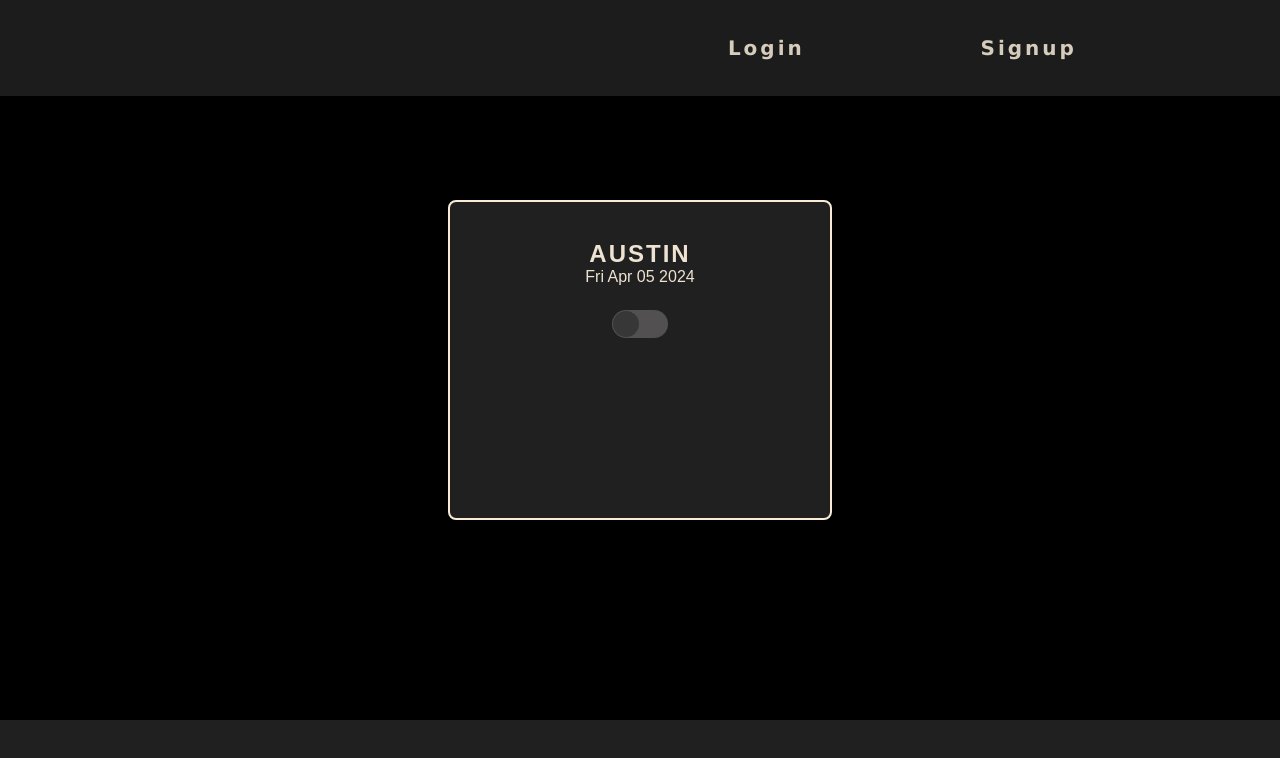
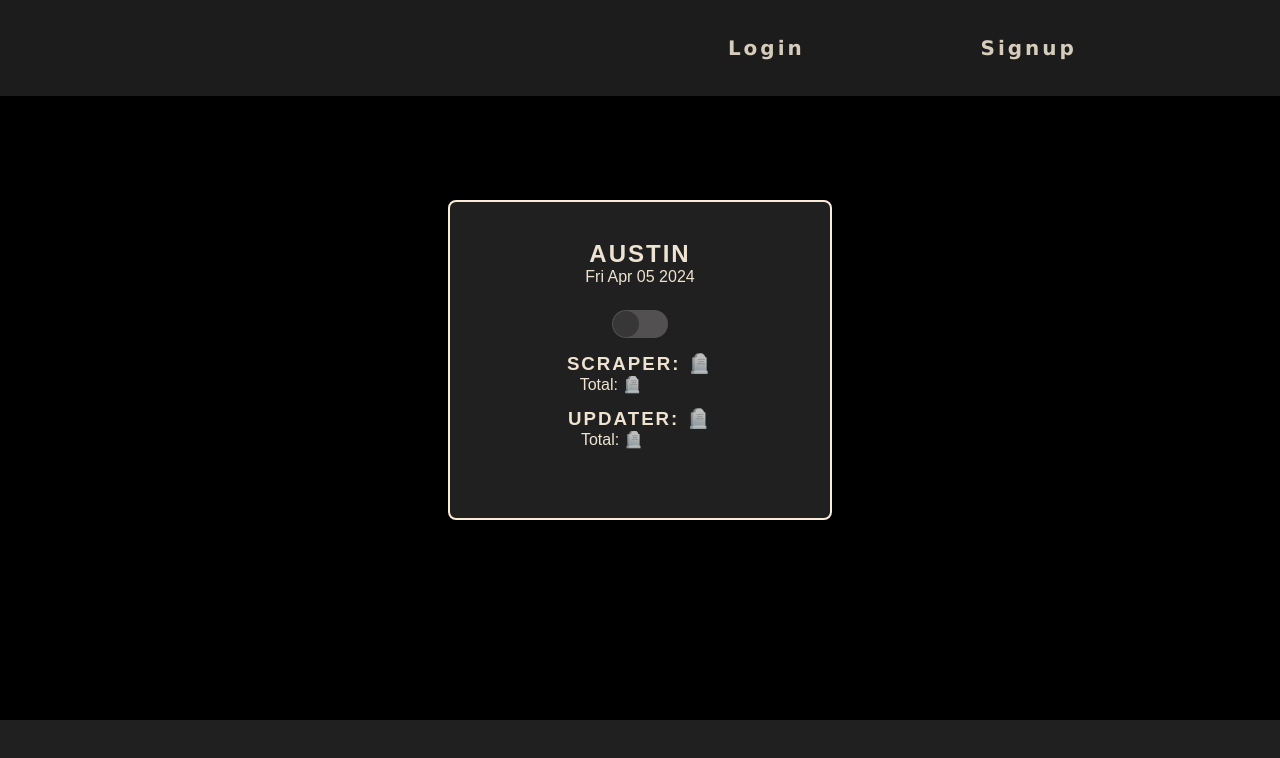
Before and after one commit to BDunham484/antecedent-journey, a React (Create React App) app in the folder client/: page /control in a window 1280 px wide. Shown: the top 758 px of the page. Built offline with nearby package versions, Linux system fonts and the light colour scheme; some icons are missing.

Commit message:
update scrape display

```diff
--- a/client/src/components/DB_Updaters/AustinListDbUpdater/AustinListDbUpdater.jsx
+++ b/client/src/components/DB_Updaters/AustinListDbUpdater/AustinListDbUpdater.jsx
@@ -7,12 +7,14 @@ const AustinListDbUpdater = ({
   concertCount,
   setConcertCount,
   setControlSwitch,
+  setIsUpdaterRunning,
 }) => {
   const [addConcert] = useMutation(ADD_CONCERT);
   const [results, setResults] = useState([]);
 
   const addUpdate = useCallback(
     async (arr) => {
+      setIsUpdaterRunning(true);
       const results = [];
 
       for (let i = 0; i <= arr.length - 1; i++) {
@@ -40,12 +42,10 @@ const AustinListDbUpdater = ({
         if (i === arr.length - 1) {
           setControlSwitch(false);
           setResults(results);
-
-          return results;
         }
       }
     },
-    [addConcert, setControlSwitch, setConcertCount]
+    [addConcert, setControlSwitch, setConcertCount, setIsUpdaterRunning]
   );
 
   useMemo(() => addUpdate(austinScraper), [austinScraper, addUpdate]);
@@ -68,10 +68,11 @@ const AustinListDbUpdater = ({
 
   // printUpdaterResults();
   return (
-    <div className="dbUpdater-wrapper">
-      <h3>UPDATER: ✅</h3>
-      <div className="indent">Total: {concertCount}</div>
-    </div>
+    // <div className="dbUpdater-wrapper">
+    //   <h3>UPDATER: ✅</h3>
+    //   <div className="indent">Total: {concertCount}</div>
+    // </div>
+    <></>
   );
 };
 
--- a/client/src/components/Scrapers/AustinListScraper/AustinListScraper.jsx
+++ b/client/src/components/Scrapers/AustinListScraper/AustinListScraper.jsx
@@ -3,7 +3,15 @@ import { AUSTIN_TX_LIST_SCRAPER } from "../../../utils/queries";
 import { useEffect, useState } from "react";
 import { useQuery } from "@apollo/client";
 
-const AustinListScraper = ({ setControlSwitch, concertCount, setConcertCount }) => {
+const AustinListScraper = ({
+  controlSwitch,
+  setControlSwitch,
+  concertCount,
+  setConcertCount,
+  setIsQueryLoading,
+  setTotalScraped,
+  setIsUpdaterRunning,
+}) => {
   const [austinScraper, setAustinScraper] = useState([]);
   // const [totals, setTotals] = useState([]);
 
@@ -15,29 +23,33 @@ const AustinListScraper = ({ setControlSwitch, concertCount, setConcertCount })
   }
 
   useEffect(() => {
+    if (loading) {
+      setIsQueryLoading(true)
+    }
+
     if (!loading && data) {
       console.log("🥷🥷🥷🥷 data: ", data);
+      setIsQueryLoading(false);
       const concertData = data.getAustinList;
+      // setTotals(concertData.length);
+      setTotalScraped(concertData.length);
       setAustinScraper(concertData);
     }
-  }, [data, loading]);
-
-  // let totalConcerts;
-
-  // if (totals.length > 0) {
-  //   totalConcerts = totals.reduce((total, amount) => total + amount);
-  // }
+  }, [data, loading, setIsQueryLoading, setTotalScraped]);
 
   return (
     <>
       <div>
-        <h3>SCRAPER: ✅</h3>
+        {/* <h3>SCRAPER: {!controlSwitch ? '🪦' : loading ? '⌛...' : '✅'}</h3> */}
+        {/* <h3>SCRAPER: {loading ? '⌛...' : '✅'}</h3> */}
+        {/* <div className="indent">Total: {totals ? totals : '🚫'}</div> */}
         {austinScraper && austinScraper.length > 0 && (
           <AustinListDbUpdater
             austinScraper={austinScraper}
             concertCount={concertCount}
             setConcertCount={setConcertCount}
             setControlSwitch={setControlSwitch}
+            setIsUpdaterRunning={setIsUpdaterRunning}
           />
         )}
       </div>
--- a/client/src/pages/Control.js
+++ b/client/src/pages/Control.js
@@ -1,9 +1,9 @@
 import { useState, useEffect } from "react"
 import { getTodaysDate } from '../utils/helpers';
 import Switch from 'react-switch'
-import AustinScraper from "../components/Scrapers/AustinScraper";
+// import AustinScraper from "../components/Scrapers/AustinScraper";
 import AustinDbCleaner from '../components/DB_Cleaners/AustinDbCleaner'
-import IpProxyRotator from "../components/IpProxyRotator";
+// import IpProxyRotator from "../components/IpProxyRotator";
 import AustinListScraper from "../components/Scrapers/AustinListScraper/AustinListScraper";
 
 
@@ -11,8 +11,11 @@ import AustinListScraper from "../components/Scrapers/AustinListScraper/AustinLi
 const Control = () => {
     const [controlSwitch, setControlSwitch] = useState(false);
     const [concertCount, setConcertCount] = useState(0);
-    const [proxies, setProxies] = useState([]);
-    const [proxyObject, setProxyObject] = useState([]);
+    const [totalScraped, setTotalScraped] = useState(0);
+    const [isQueryLoading, setIsQueryLoading] = useState(false);
+    const [isUpdaterRunning, setIsUpdaterRunning] = useState(false);
+    // const [proxies, setProxies] = useState([]);
+    // const [proxyObject, setProxyObject] = useState([]);
 
     const handleControlSwitch = () => {
         controlSwitch ? setControlSwitch(false) : setControlSwitch(true)
@@ -27,9 +30,6 @@ const Control = () => {
                 <div className={'control-container'}>
                     <h2>AUSTIN</h2>
                     <div className={'control-date'}>{today}</div>
-                    {(!controlSwitch && concertCount > 0) &&
-                        <h3>Last Run: {concertCount}</h3>
-                    }
                     <Switch
                         onChange={handleControlSwitch}
                         checked={controlSwitch}
@@ -52,13 +52,25 @@ const Control = () => {
                             {/* {(Object.values(proxyObject).length > 0) &&
                             <AustinScraper setControlSwitch={setControlSwitch} proxies={proxies} proxyObject={proxyObject} />} */}
                             <AustinListScraper
-                            setControlSwitch={setControlSwitch}
-                            concertCount={concertCount}
-                            setConcertCount={setConcertCount}
+                                controlSwitch={controlSwitch}
+                                setControlSwitch={setControlSwitch}
+                                concertCount={concertCount}
+                                setConcertCount={setConcertCount}
+                                setIsQueryLoading={setIsQueryLoading}
+                                setTotalScraped={setTotalScraped}
+                                setIsUpdaterRunning={setIsUpdaterRunning}
                             />
                             {/* <AustinDbCleaner today={today}/> */}
                         </div>
                     }
+                    <div>
+                        <h3>SCRAPER: {!controlSwitch ? '🪦' : isQueryLoading ? '⌛...' : '✅'}</h3>
+                        <div className="indent">Total: {totalScraped > 0 ? totalScraped : '🪦'}</div>
+                    </div>
+                    <div className="dbUpdater-wrapper">
+                        <h3>UPDATER: {!controlSwitch ? '🪦' : isUpdaterRunning ? '⌛...' : '✅'}</h3>
+                        <div className="indent">Total: {concertCount > 0 ? concertCount : '🪦'}</div>
+                    </div>
                 </div>
             </main>
         </div>
```
Lines whose indentation alone changed are shown as unchanged.
